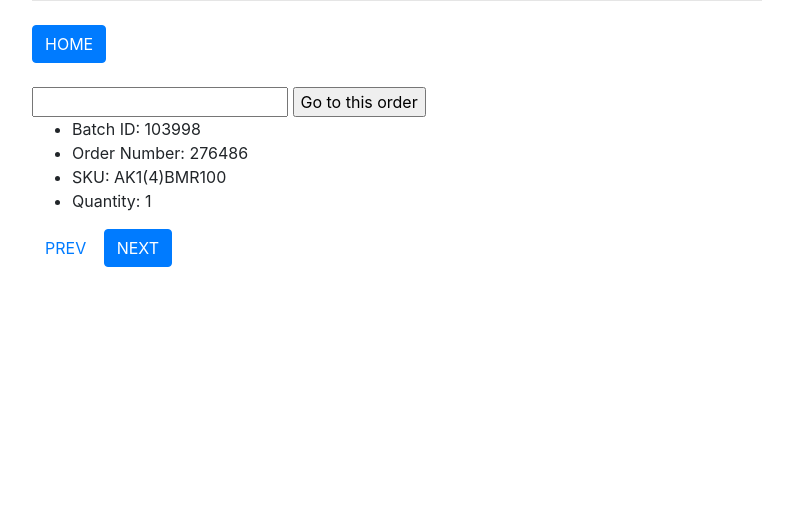
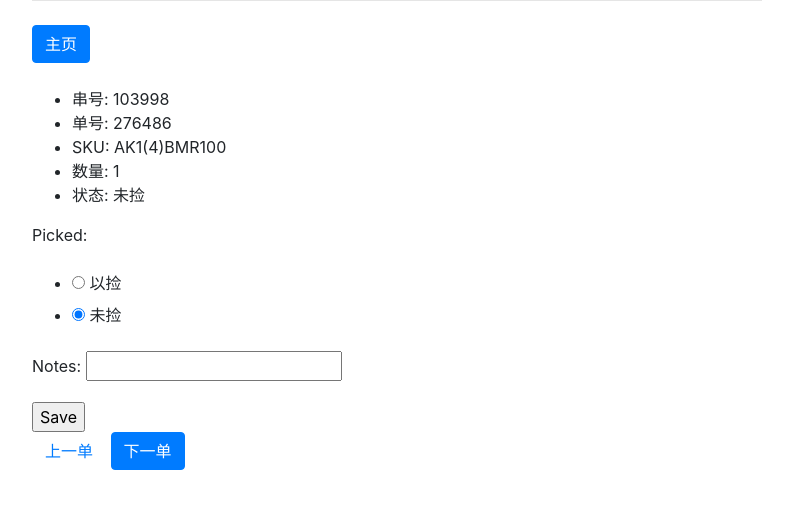
Before and after one commit to angrypanda11/picklist-webapp, a Django app: page /pack/1/ in a window 1280 px wide. Shown: the top 509 px of the page, without its empty margins (243-1036 px from the left). Run offline with Django 3.2, Linux system fonts and the light colour scheme; data comes from the database, SQL or seed files in the repository; both versions use the stored data as it was after the commit; some libraries are stand-ins or nearby versions.

Commit message:
added status and notes to model, also included order update form in detail view

```diff
--- a/pack/admin.py
+++ b/pack/admin.py
@@ -8,4 +8,4 @@ from .models import Order
 
 @admin.register(Order)
 class OrderResource(ImportExportModelAdmin):
-    list_display = ('batch_id', 'order_number', 'sku', 'quantity')
+    list_display = ('batch_id', 'order_number', 'sku', 'quantity', 'picked', 'notes')
--- /dev/null
+++ b/pack/forms.py
@@ -0,0 +1,20 @@
+from django import forms
+
+from .models import Order
+
+PICKED = [
+        ('以捡', '以捡'),
+        ('未捡', '未捡'),
+    ]
+
+
+class OrderUpdateForm(forms.ModelForm):
+    picked = forms.ChoiceField(widget=forms.RadioSelect, choices=PICKED)
+    notes = forms.CharField(required=False)
+
+    class Meta:
+        model = Order
+        fields = [
+            'picked',
+            'notes',
+        ]
--- a/pack/models.py
+++ b/pack/models.py
@@ -6,7 +6,9 @@ class Order(models.Model):
     batch_id = models.CharField(max_length=50)
     order_number = models.CharField(max_length=50)
     sku = models.CharField(max_length=50)
-    quantity = models.CharField(max_length=50)
+    quantity = models.IntegerField(default=0)
+    picked = models.CharField(max_length=10, default='未捡')
+    notes = models.CharField(max_length=300, default='')
 
     def __str__(self):
         return self.batch_id
--- a/pack/templates/pack/detail.html
+++ b/pack/templates/pack/detail.html
@@ -2,33 +2,27 @@
 
 {% block content %}
 
-<a class="btn btn-primary" href="{% url 'upload' %}">HOME</a>
+<a class="btn btn-primary" href="{% url 'upload' %}">主页</a>
 
 <br>
 <br>
 
-<script type="text/javascript">
-    function goToPage(){
-        var page=document.getElementById('in').value; // value of input box
-        page=page*1; // ensures page is numeric only
-        location.href='https://picklist-app.herokuapp.com/pack/'+page; // redirect to new url
-    }
-</script>
-<input type="text" id="in"/>
-<input type="button" onclick="goToPage();" value="Go to this order"/>
-<br>
-
-
 <ul>
-    <li>Batch ID: {{ order.batch_id }}</li>
-    <li>Order Number: {{ order.order_number }}</li>
+    <li>串号: {{ order.batch_id }}</li>
+    <li>单号: {{ order.order_number }}</li>
     <li>SKU: {{ order.sku }}</li>
-    <li>Quantity: {{ order.quantity }}</li>
+    <li>数量: {{ order.quantity }}</li>
+    <li>状态: {{ order.picked }}</li>
 
 </ul>
 
-<a class="btn btn-delete" href="{% url 'detail' prev %}">PREV</a>
-<a class="btn btn-primary" href="{% url 'detail' next %}">NEXT</a>
+<form method='POST'> {% csrf_token %}
+    {{ form.as_p }}
+    <input type="submit" value="Save" />
+</form>
+
+<a class="btn btn-delete" href="{% url 'detail' prev %}">上一单</a>
+<a class="btn btn-primary" href="{% url 'detail' next %}">下一单</a>
 
 
 
--- a/pack/views.py
+++ b/pack/views.py
@@ -1,12 +1,14 @@
 from django.shortcuts import get_object_or_404, render
 from .models import Order
-# from .resources import OrderResource
 from django.contrib import messages
-# from tablib import Dataset
+from .forms import OrderUpdateForm
 from django.http import HttpResponse
 import io
 import csv
-from django.views import generic
+# from django.views import generic
+# from tablib import Dataset
+# from .resources import OrderResource
+
 
 
 def upload(request):
@@ -56,9 +58,29 @@ def detail(request, number):
         return HttpResponse("Invalid page, return to last page")
     sku_index = sku_sorted[number-1]
 
+    form = OrderUpdateForm(request.POST or None, instance=sku_index)
+
+    if form.is_valid():
+        form.save()
+
     context = {
         'order': sku_index,
         'next': number+1,
-        'prev': number-1
+        'prev': number-1,
+        'number': number,
+        'total': sku_sorted.count(),
+        'form': form
     }
     return render(request, 'pack/detail.html', context)
+
+
+# def order_update_view(request, number):
+#     sku_sorted = Order.objects.order_by('sku')[number]
+#     form = OrderUpdateForm(request.POST or None, instance=sku_sorted)
+#
+#     if form.is_valid():
+#         form.save()
+#
+#     context = {'form': form}
+#
+#     return render(request, 'pack/detail.html', context)
```
Also changed, not shown: pack/templates/pack/all.html (+10 -6 lines), pack/templates/pack/upload.html (+4 -4 lines), db.sqlite3, pack/migrations/0005_auto_20200805_0409.py (added), pack/migrations/0006_auto_20200805_0410.py (added), pack/migrations/0007_auto_20200805_0527.py (added), pack/migrations/0008_auto_20200805_0551.py (added).
